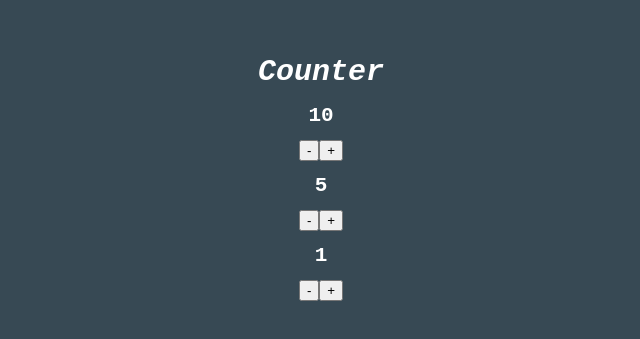
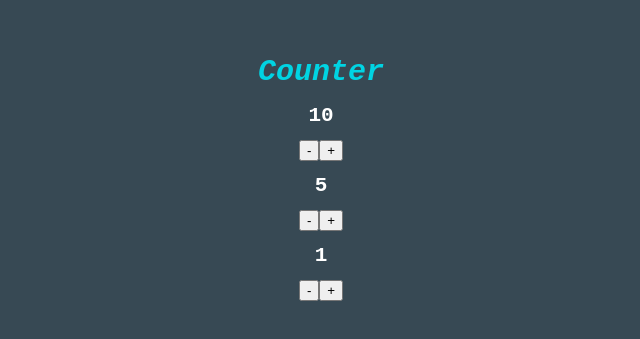
Before and after one commit to DariusPirvulescu/React-hooks, a React (Create React App) app: page / in a window 1280 px wide. Shown: the part 165-504 px from the top of the page, without its empty margins (319-959 px from the left). Built offline with nearby package versions, Linux system fonts and the light colour scheme.

Commit message:
Modify style

```diff
--- a/public/styles.css
+++ b/public/styles.css
@@ -12,6 +12,7 @@ h1 {
   font-size: 30px;
   font-style: italic;
   margin-bottom: 30px;
+  color: #00d4e3;
 }
 
 .container {
```
